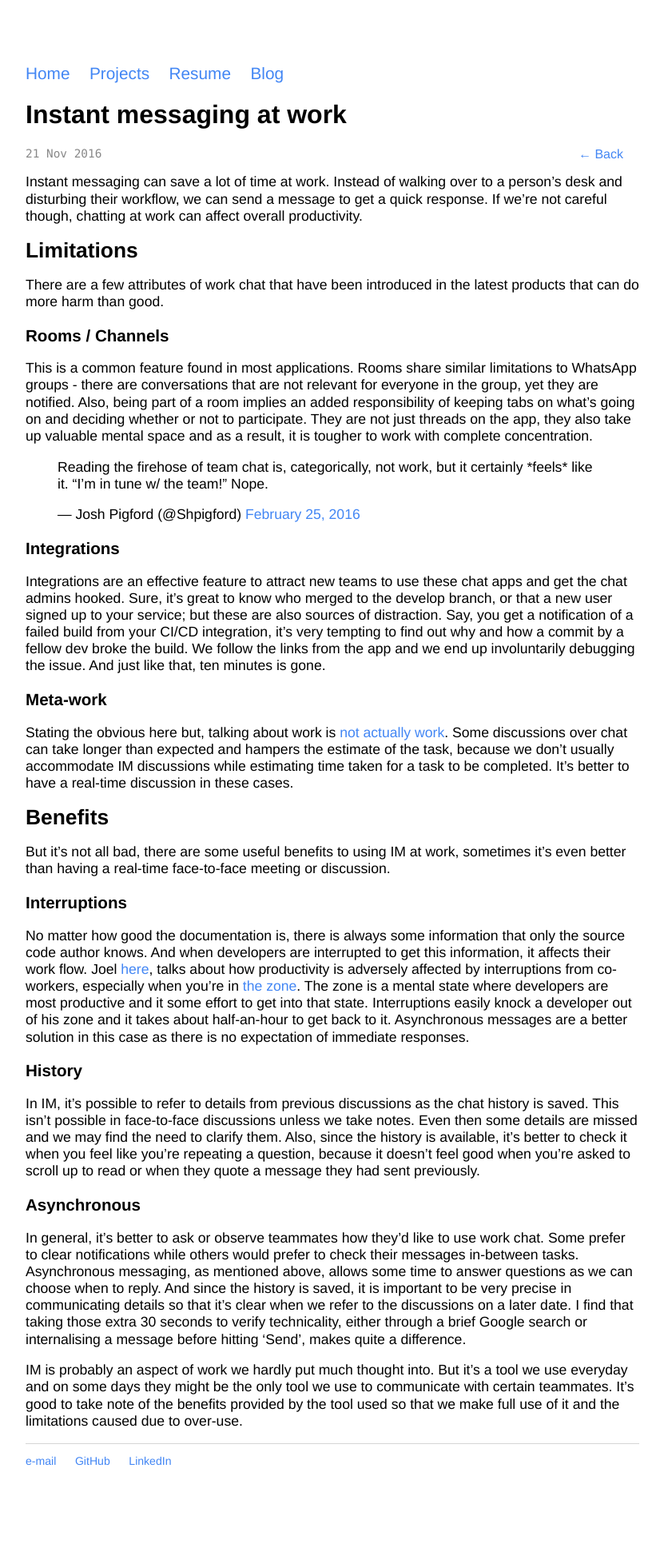
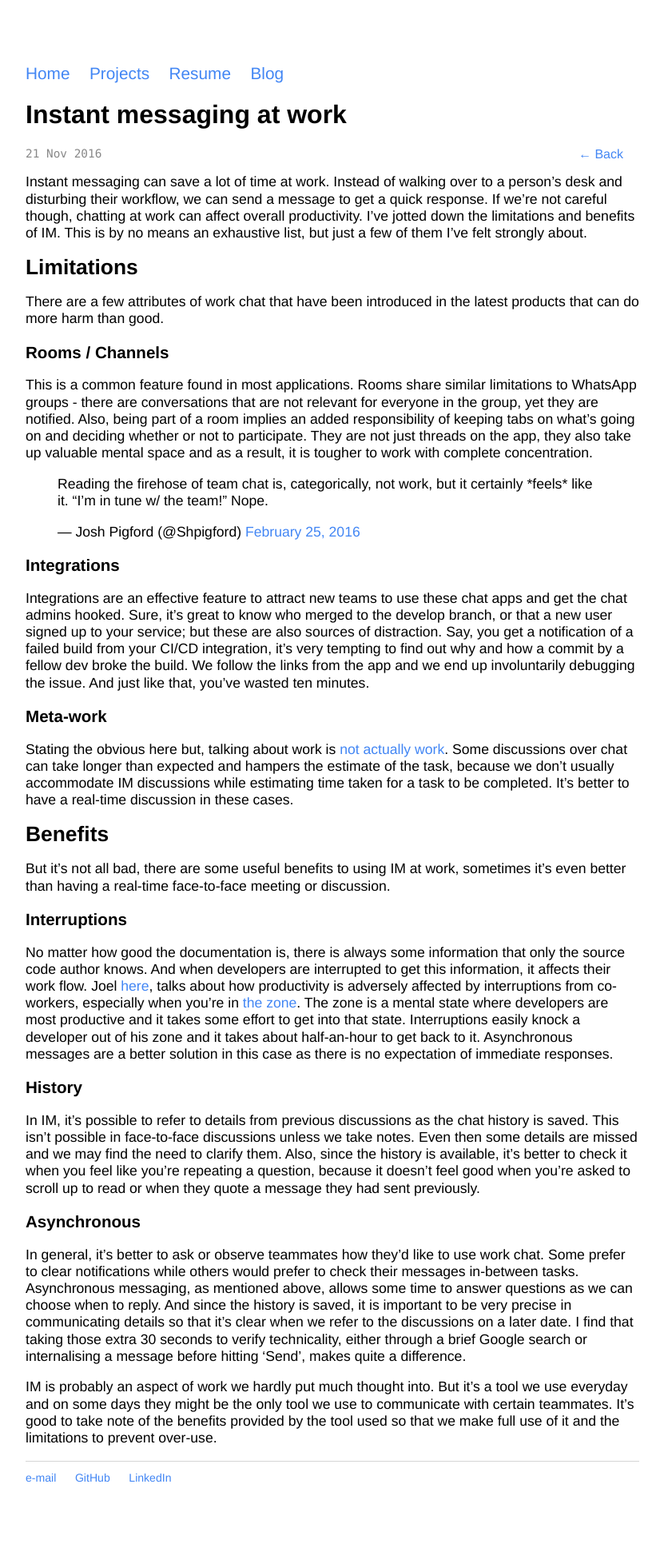
Before and after one commit to RaghavRamesh/RaghavRamesh.github.io, a Jekyll site: the page built from _posts/2016-11-21-instant-messaging-at-work.md, in a window 1280 px wide. Shown: the whole page at 80% size, without its empty margins (224-1055 px from the left). Built offline with Jekyll 4.4.1, drawn with Linux system fonts in a browser that asks for light colours; comment, search, counter and statistics services are not loaded; before the commit the page ends 1915 px from its top, so only the background shows below that.

Commit message:
Updated IM at work post

```diff
--- a/_posts/2016-11-21-instant-messaging-at-work.md
+++ b/_posts/2016-11-21-instant-messaging-at-work.md
@@ -4,7 +4,7 @@ title: "Instant messaging at work"
 date: 2016-11-21
 ---
 
-Instant messaging can save a lot of time at work. Instead of walking over to a person's desk and disturbing their workflow, we can send a message to get a quick response. If we're not careful though, chatting at work can affect overall productivity.
+Instant messaging can save a lot of time at work. Instead of walking over to a person's desk and disturbing their workflow, we can send a message to get a quick response. If we're not careful though, chatting at work can affect overall productivity. I've jotted down the limitations and benefits of IM. This is by no means an exhaustive list, but just a few of them I've felt strongly about.
 
 ## Limitations
 There are a few attributes of work chat that have been introduced in the latest products that can do more harm than good.
@@ -16,7 +16,7 @@ This is a common feature found in most applications. Rooms share similar limitat
 <script async src="//platform.twitter.com/widgets.js" charset="utf-8"></script>
 
 ### Integrations
-Integrations are an effective feature to attract new teams to use these chat apps and get the chat admins hooked. Sure, it's great to know who merged to the develop branch, or that a new user signed up to your service; but these are also sources of distraction. Say, you get a notification of a failed build from your CI/CD integration, it's very tempting to find out why and how a commit by a fellow dev broke the build. We follow the links from the app and we end up involuntarily debugging the issue. And just like that, ten minutes is gone.
+Integrations are an effective feature to attract new teams to use these chat apps and get the chat admins hooked. Sure, it's great to know who merged to the develop branch, or that a new user signed up to your service; but these are also sources of distraction. Say, you get a notification of a failed build from your CI/CD integration, it's very tempting to find out why and how a commit by a fellow dev broke the build. We follow the links from the app and we end up involuntarily debugging the issue. And just like that, you've wasted ten minutes.
 
 ### Meta-work
 Stating the obvious here but, talking about work is [not actually work](/blog/2016/11/08/metawork.html). Some discussions over chat can take longer than expected and hampers the estimate of the task, because we don't usually accommodate IM discussions while estimating time taken for a task to be completed. It’s better to have a real-time discussion in these cases.
@@ -25,7 +25,7 @@ Stating the obvious here but, talking about work is [not actually work](/blog/20
 But it's not all bad, there are some useful benefits to using IM at work, sometimes it's even better than having a real-time face-to-face meeting or discussion.
 
 ### Interruptions
-No matter how good the documentation is, there is always some information that only the source code author knows. And when developers are interrupted to get this information, it affects their work flow. Joel [here](http://www.joelonsoftware.com/articles/fog0000000068.html), talks about how productivity is adversely affected by interruptions from co-workers, especially when you’re in [the zone](/blog/2016/10/24/the-zone.html). The zone is a mental state where developers are most productive and it some effort to get into that state. Interruptions easily knock a developer out of his zone and it takes about half-an-hour to get back to it. Asynchronous messages are a better solution in this case as there is no expectation of immediate responses.
+No matter how good the documentation is, there is always some information that only the source code author knows. And when developers are interrupted to get this information, it affects their work flow. Joel [here](http://www.joelonsoftware.com/articles/fog0000000068.html), talks about how productivity is adversely affected by interruptions from co-workers, especially when you’re in [the zone](/blog/2016/10/24/the-zone.html). The zone is a mental state where developers are most productive and it takes some effort to get into that state. Interruptions easily knock a developer out of his zone and it takes about half-an-hour to get back to it. Asynchronous messages are a better solution in this case as there is no expectation of immediate responses.
 
 ### History
 In IM, it’s possible to refer to details from previous discussions as the chat history is saved. This isn’t possible in face-to-face discussions unless we take notes. Even then some details are missed and we may find the need to clarify them. Also, since the history is available, it's better to check it when you feel like you're repeating a question, because it doesn't feel good when you're asked to scroll up to read or when they quote a message they had sent previously.
@@ -34,4 +34,5 @@ In IM, it’s possible to refer to details from previous discussions as the chat
 In general, it's better to ask or observe teammates how they'd like to use work chat. Some prefer to clear notifications while others would prefer to check their messages in-between tasks.
 Asynchronous messaging, as mentioned above, allows some time to answer questions as we can choose when to reply. And since the history is saved, it is important to be very precise in communicating details so that it's clear when we refer to the discussions on a later date. I find that taking those extra 30 seconds to verify technicality, either through a brief Google search or internalising a message before hitting 'Send', makes quite a difference.
 
-IM is probably an aspect of work we hardly put much thought into. But it's a tool we use everyday and on some days they might be the only tool we use to communicate with certain teammates. It's good to take note of the benefits provided by the tool used so that we make full use of it and the limitations caused due to over-use.
+
+IM is probably an aspect of work we hardly put much thought into. But it's a tool we use everyday and on some days they might be the only tool we use to communicate with certain teammates. It's good to take note of the benefits provided by the tool used so that we make full use of it and the limitations to prevent over-use.
```
